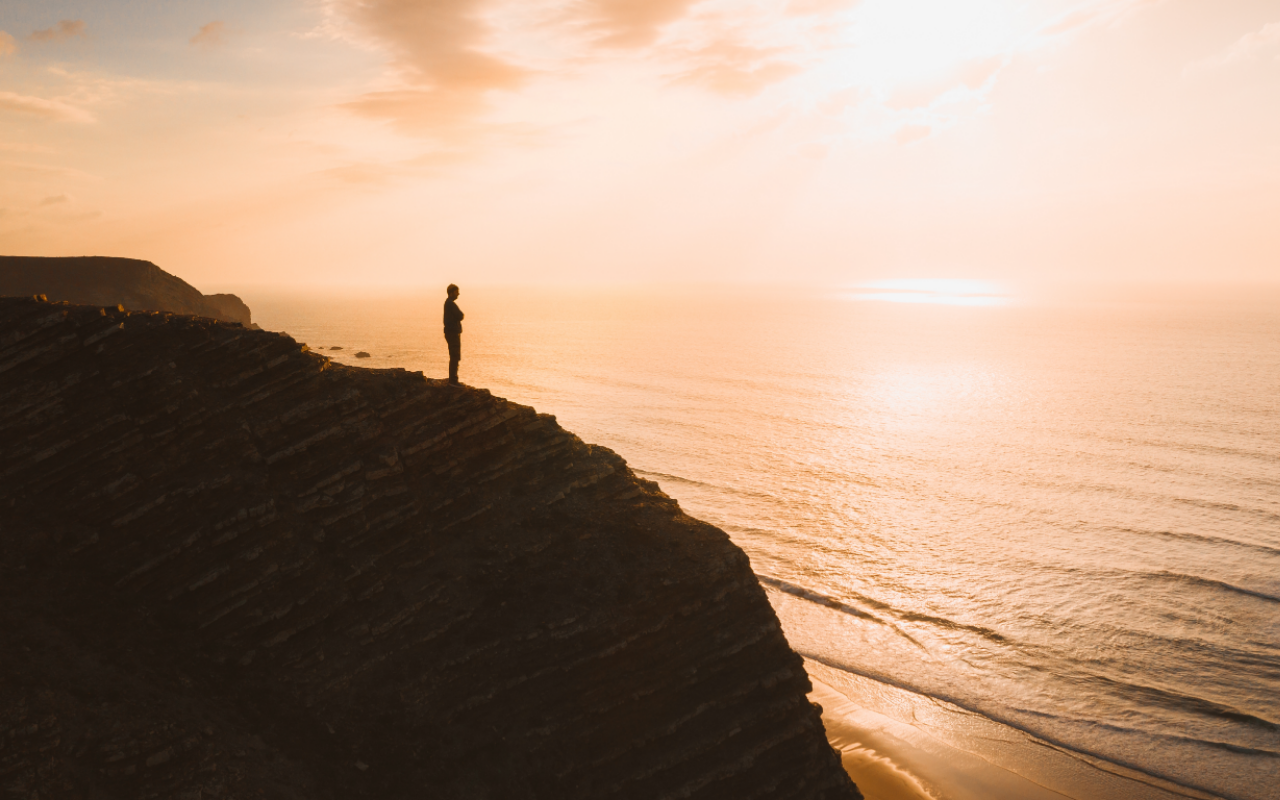
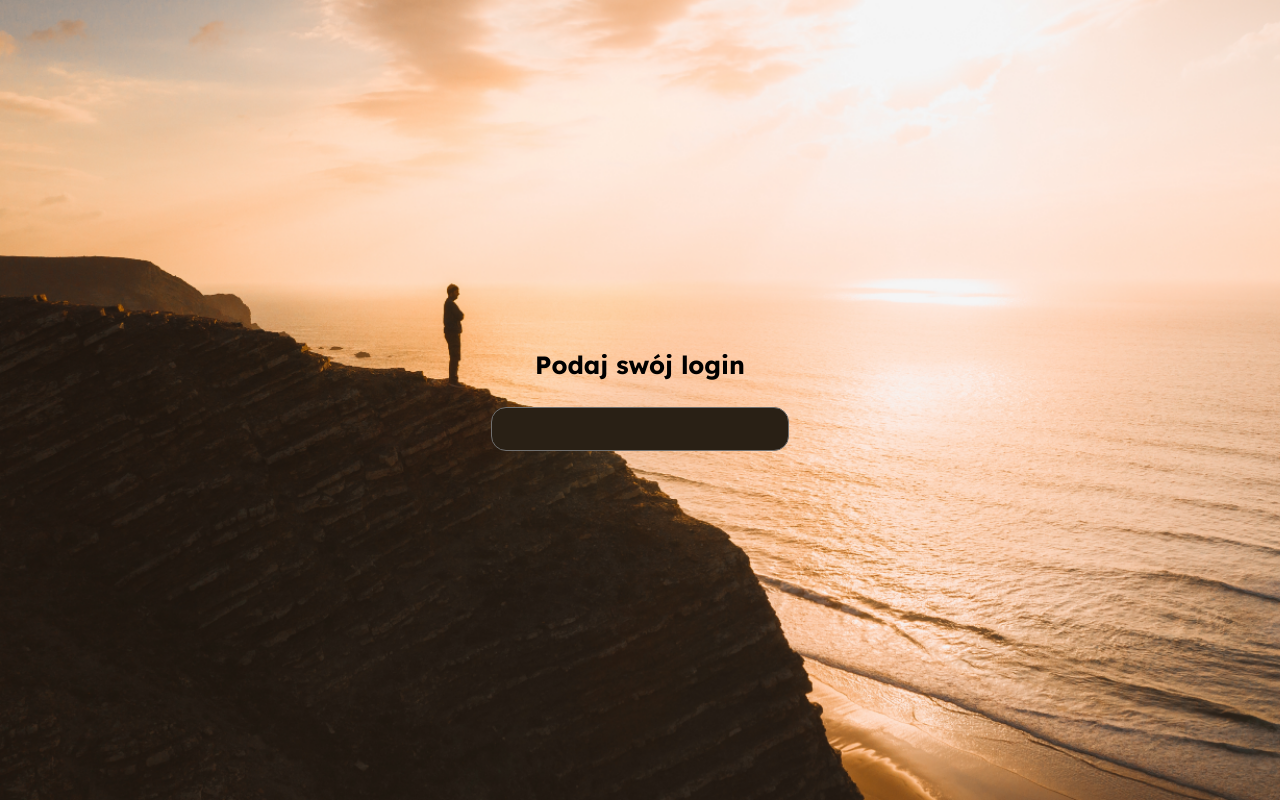
Before and after one commit to Michal41/vue-project, a Vue app: page /sign-in in a window 1280 px wide. Built offline with nearby package versions, Linux system fonts and the light colour scheme.

Commit message:
CustomInput component

```diff
--- /dev/null
+++ b/src/components/CustomInput.vue
@@ -0,0 +1,21 @@
+<template>
+  <input class="customInput" @input="(e) => $emit('handleChange', e)" />
+</template>
+
+<script setup>
+
+</script>
+
+<style scoped>
+  .customInput {
+    display: block;
+    width: 270px;
+    margin-top: 2em;
+    padding: 1em;
+    background: #292015;
+    border-radius: 15px;
+    color: #F5F4F4;
+    border: 1px solid #707070;
+    outline: none;
+  }
+</style>
--- a/src/views/SignInView.vue
+++ b/src/views/SignInView.vue
@@ -1,11 +1,21 @@
 <template>
   <div :style="{backgroundImage:`url(${Background})`}" class="signInBackground">
-  <div></div>
+    <div class="inputContainer">
+      <label>
+        Podaj swój login
+      </label>
+      <custom-input @handle-change="handleChange"></custom-input>
+    </div>
   </div>
 </template>
 
 <script setup>
 import Background from '../assets/signInBackground.png'
+import CustomInput from '../components/CustomInput.vue'
+
+function handleChange(e) {
+  console.log(e.target.value)
+}
 </script>
 
 <style scoped>
@@ -14,5 +24,17 @@ import Background from '../assets/signInBackground.png'
     height: 100vh;
     background-repeat: no-repeat;
     background-size: cover;
+    display: flex;
+    align-items: center;
+    justify-content: center;
+  }
+  .inputContainer {
+    display: flex;
+    flex-direction: column;
+    align-items: center;
+  }
+  .inputContainer label{
+    font-size: 25px;
+    font-weight: bold;
   }
 </style>
```
